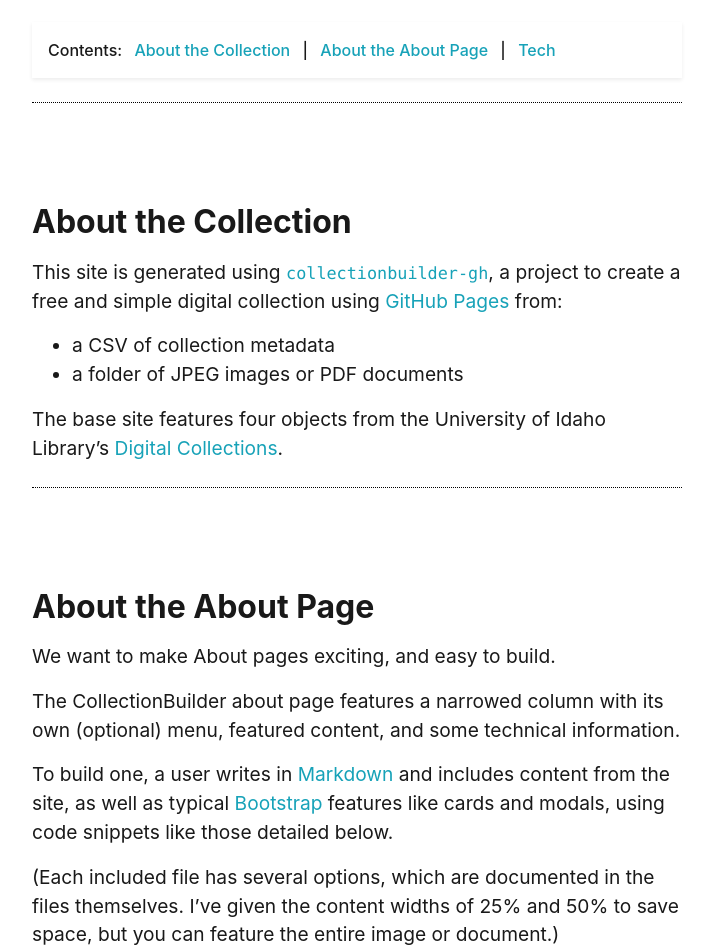
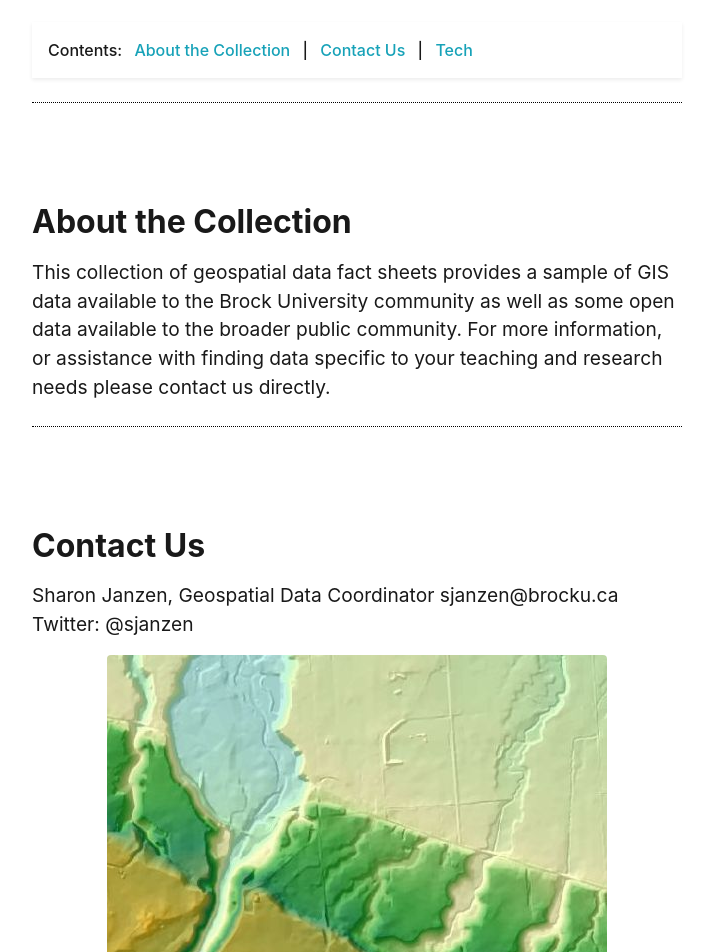
Before and after one commit to BrockDSL/geodata-listing, a Jekyll site: the page built from pages/about.md, in a window 1280 px wide and 1400 px high, scrolled down 410 px. Shown: the top 952 px of the window, without its empty margins (283-996 px from the left). Built offline with Jekyll 4.4.1, drawn with Linux system fonts in a browser that asks for light colours; some of the changed text lies outside the part shown.

Commit message:
testing update for about page

```diff
--- a/pages/about.md
+++ b/pages/about.md
@@ -8,18 +8,23 @@ permalink: /about.html
 
 {% include feature/jumbotron.html %}
 
-{% include feature/nav-menu.html sections="About the Collection;About the About Page" %}
+{% include feature/nav-menu.html sections="About the Collection;Contact Us" %}
 
 ## About the Collection
 
-This site is generated using [`collectionbuilder-gh`](https://collectionbuilding.github.io/gh/), a project to create a free and simple digital collection using [GitHub Pages](https://pages.github.com/) from:
+This collection of geospatial data fact sheets provides a sample of GIS data available to the Brock University community as well as some open data available to the broader public community. For more information, or assistance with finding data specific to your teaching and research needs please contact us directly.
 
-- a CSV of collection metadata
-- a folder of JPEG images or PDF documents
 
-The base site features four objects from the University of Idaho Library's [Digital Collections](https://www.lib.uidaho.edu/digital).
+## Contact Us
 
-## About the About Page
+Sharon Janzen, Geospatial Data Coordinator
+sjanzen@brocku.ca
+Twitter: @sjanzen
+
+
+{% include feature/item-figure.html objectid="brockgeodata018" width="75" %}
+
+------------------------------------------------
 
 We want to make About pages exciting, and easy to build.
 
```
